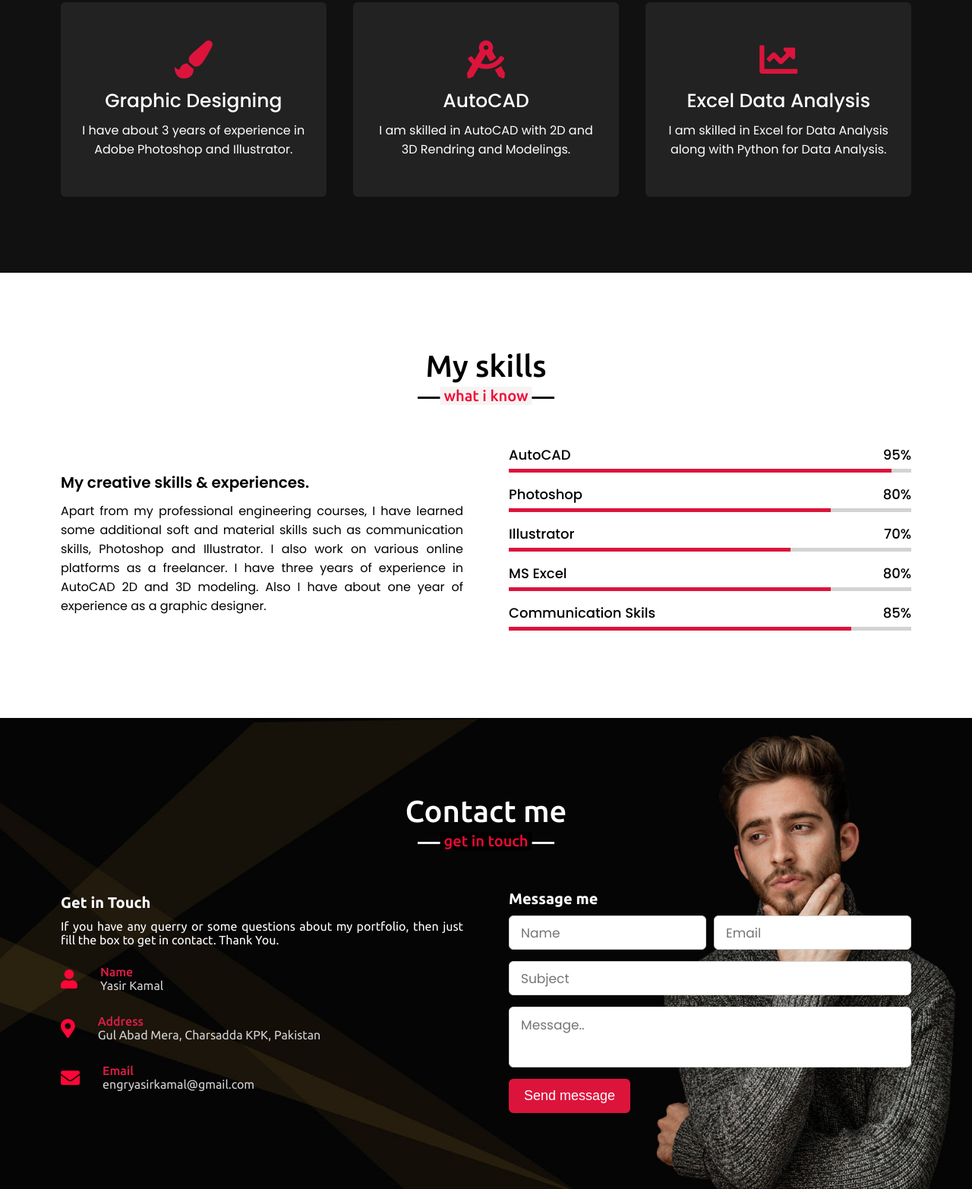
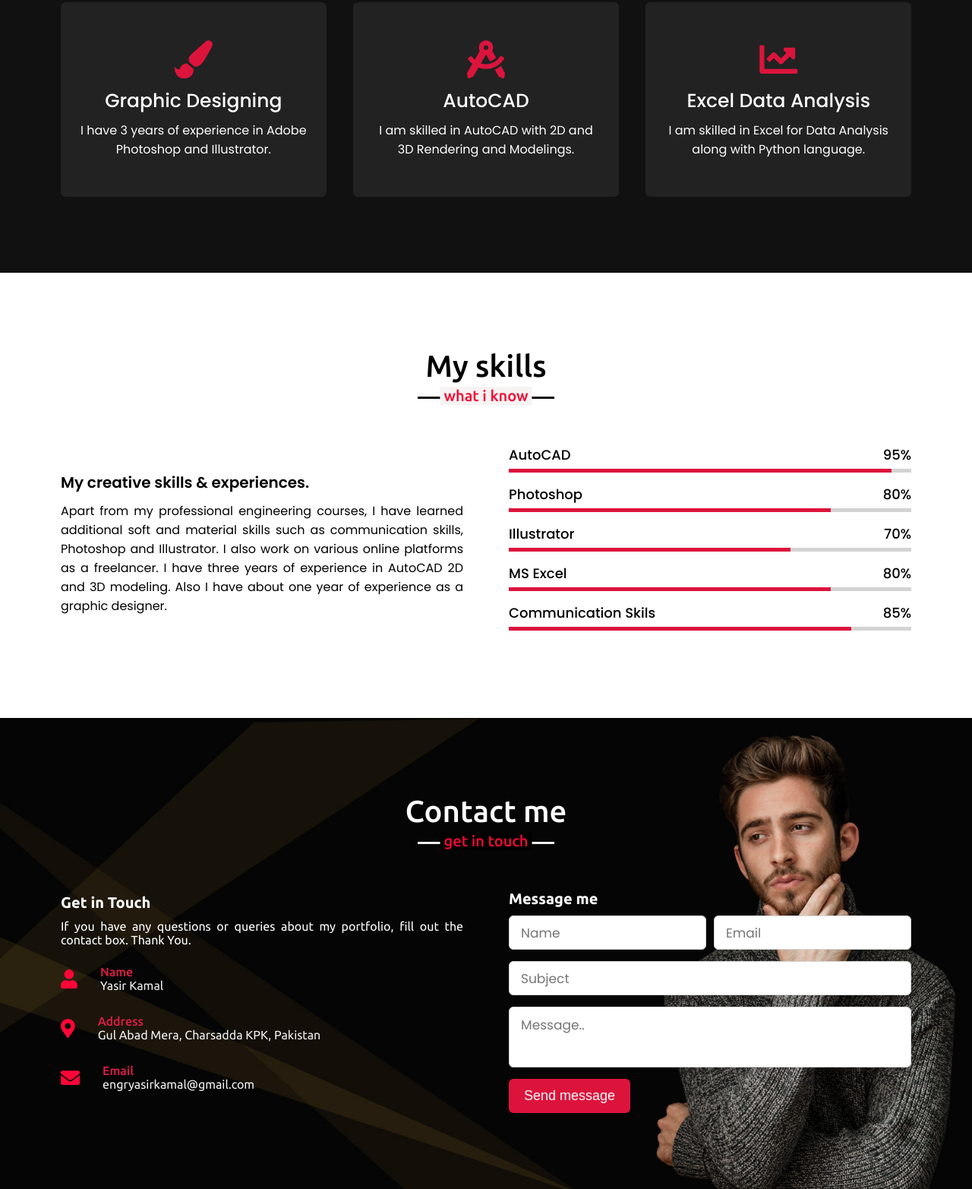
Before and after one commit to YasirKamalKhan/engryasirkamal, a plain HTML site: page index.html in a window 1280 px wide. Shown: the part 1780-3345 px from the top of the page at 76% size. Drawn offline with nearby package versions, Linux system fonts and the light colour scheme.

Commit message:
Personal Portfolio

```diff
--- a/index.html
+++ b/index.html
@@ -49,7 +49,7 @@
                 <div class="text-1">Hello, my name is</div>
                 <div class="text-2">Yasir Kamal</div>
                 <div class="text-3">And I'm a <span class="typing"></span></div>
-                <a href="https://bit.ly/3TeW7H9">Hire me</a>
+                <a href="https://www.linkedin.com/in/yasirkamal-khan/" target="_blank" rel="noopener noreferr">Hire me</a>
             </div>
         </div>
     </section>
@@ -64,7 +64,7 @@
                 </div>
                 <div class="column right">
                     <div class="text">I'm Yasir Kamal and I'm a <span class="typing-2"></span></div>
-                    <p>I am an experienced Freelance Graphic Designer and AutoCAD expert with a demonstrated history of working in the internet industry. I am also skilled in Data Entry, Python, and Excel. I am a professional with a Bachelor's degree focused in Mechanical Engineering from the University of Engineering & Technology Peshawar.</p>
+                    <p>I'm an experienced Freelance Graphic Designer and AutoCAD expert with a demonstrated history of working in the internet industry. I am also skilled in Data Entry, Python, and Excel. I am a professional with a Bachelor's degree focused in Mechanical Engineering from the University of Engineering & Technology Peshawar.</p>
                     <a href="https://drive.google.com/uc?export=download&id=1vMWTo_TPfzRjbD3V4DvKov8c9qrULzu4">Download CV</a>
                 </div>
             </div>
@@ -80,21 +80,21 @@
                     <div class="box">
                         <i class="fas fa-paint-brush"></i>
                         <div class="text">Graphic Designing</div>
-                        <p>I have about 3 years of experience in Adobe Photoshop and Illustrator.</p>
+                        <p>I have 3 years of experience in Adobe Photoshop and Illustrator.</p>
                     </div>
                 </div>
                 <div class="card">
                     <div class="box">
                         <i class="fas fa-drafting-compass"></i>
                         <div class="text">AutoCAD</div>
-                        <p>I am skilled in AutoCAD with 2D and 3D Rendring and Modelings.</p>
+                        <p>I am skilled in AutoCAD with 2D and 3D Rendering and Modelings.</p>
                     </div>
                 </div>
                 <div class="card">
                     <div class="box">
                         <i class="fas fa-chart-line"></i>
                         <div class="text">Excel Data Analysis</div>
-                        <p>I am skilled in Excel for Data Analysis along with Python for Data Analysis.</p>
+                        <p>I am skilled in Excel for Data Analysis along with Python language.</p>
                     </div>
                 </div>
                </div>
@@ -109,7 +109,7 @@
             <div class="skills-content">
                 <div class="column left">
                     <div class="text">My creative skills & experiences.</div>
-                    <p>Apart from my professional engineering courses, I have learned some additional soft and material skills such as communication skills, Photoshop and Illustrator. I also work on various online platforms as a freelancer.
+                    <p>Apart from my professional engineering courses, I have learned additional soft and material skills such as communication skills, Photoshop and Illustrator. I also work on various online platforms as a freelancer.
                         I have three years of experience in AutoCAD 2D and 3D modeling. Also I have about one year of experience as a graphic designer.
                         </p>
                     <!--<a href="#">Read more</a> -->
@@ -206,7 +206,7 @@
             <div class="contact-content">
                 <div class="column left">
                     <div class="text">Get in Touch</div>
-                    <p>If you have any querry or some questions about my portfolio, then just fill the box to get in contact. Thank You.</p>
+                    <p>If you have any questions or queries about my portfolio, fill out the contact box. Thank You.</p>
                     <div class="icons">
                         <div class="row">
                             <i class="fas fa-user"></i>
@@ -259,7 +259,7 @@
 
     <!-- footer section start -->
     <footer>
-        <span>Created By <a href="https://bit.ly/3QVBUoA">TechnoCADD</a> | <span class="far fa-copyright"></span> 2022 All rights reserved.</span>
+        <span>Created By <a href="https://bit.ly/3QVBUoA" target="_blank" rel="noopener noreferr">TechnoCADD</a> | <span class="far fa-copyright"></span> 2022 All rights reserved.</span>
     </footer>
 
     <script src="script.js"></script>
--- a/style.css
+++ b/style.css
@@ -223,7 +223,7 @@ section .title::after{
     height: 420px;
     width: 400px;
     object-fit: cover;
-    border-radius: 6px;
+    border-radius: 70px;
     border: 4px solid crimson;
 }
 .about .about-content .right{
@@ -488,7 +488,7 @@ section .title::after{
     color: rgb(223, 30, 69);
 }
 .contact .contact-content .info .sub-title{
-    color: rgb(212, 211, 211);
+    color: rgb(241, 241, 241);
 }
 .contact .right form .fields{
     display: flex;
```
